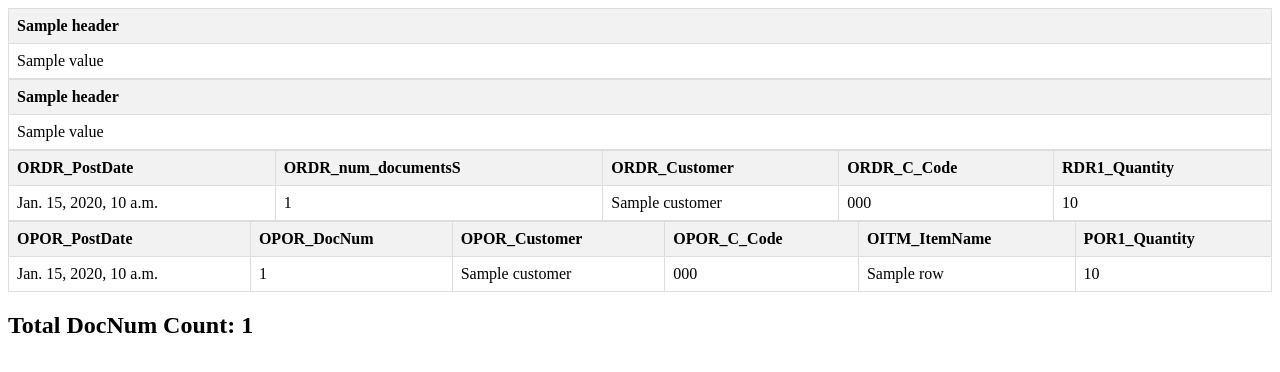
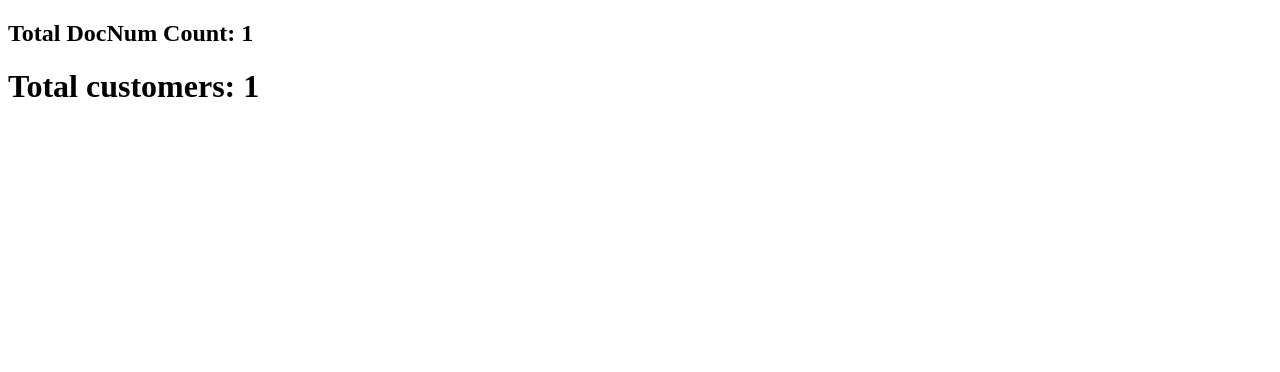
Before and after one commit to PeterMunyua-arch/Dashboard, a Django app: template analysis/templates/analysis/results.html in a window 1280 px wide. Shown: the top 372 px of the page. Run offline with Django 5.2, Linux system fonts and the light colour scheme; the template is opened without the code that fills it: most values are stand-ins (such as "Sample title", 1, 10 or a date in 2020).

Commit message:
new changes

```diff
--- a/analysis/templates/analysis/results.html
+++ b/analysis/templates/analysis/results.html
@@ -4,111 +4,16 @@
     <meta charset="UTF-8">
     <meta name="viewport" content="width=device-width, initial-scale=1.0">
     <title>Sales and Purchases Reports</title>
-    <style>
-        table {
-            border-collapse: collapse;
-            width: 100%;
-        }
+</head>
 
-        th, td {
-            border: 1px solid #dddddd;
-            text-align: left;
-            padding: 8px;
-        }
+<body>
 
-        th {
-            background-color: #f2f2f2;
-        }
-    </style>
-</head>
-<body>
-    <table>
-        <tr>
-            {% for header in results1.0.keys %}
-               <th>{{ header }}</th>
-            {% endfor %}
-        </tr>
+    <div>
+        <h2>Total DocNum Count: {{ total_doc_num_count }}</h2>
+    </div>
 
-        {% for row in results1 %}
-           <tr>
-            {% for value in row.values %}
-                <td>{{ value }}</td>
-            {% endfor %}
-           </tr>
-        {% endfor %}
-    </table>
-
-    <table>
-        <tr>
-            {% for header in results2.0.keys %}
-               <th>{{ header }}</th>
-            {% endfor %}
-        </tr>
-
-
-        {% for row in results1 %}
-           <tr>
-            {% for value in row.values %}
-                <td>{{ value }}</td>
-            {% endfor %}
-           </tr>
-        {% endfor %}
-    </table>
-
-
-
-    <a href="analysis/sales_analysis.html"></a>
-    <!-- Display results1 in a table -->
-<table border="1">
-    <thead>
-        <tr>
-            <th>ORDR_PostDate</th>
-            <th>ORDR_num_documentsS</th>
-            <th>ORDR_Customer</th>
-            <th>ORDR_C_Code</th>
-            <th>RDR1_Quantity</th>
-        </tr>
-    </thead>
-    <tbody>
-        {% for row in results1 %}
-            <tr>
-                <td>{{ row.PostDate }}</td>
-                <td>{{ num_documents }}</td>
-                <td>{{ row.Customer }}</td>
-                <td>{{ row.C_Code }}</td>
-                <td>{{ row.Quantity }}</td>
-            </tr>
-        {% endfor %}
-    </tbody>
-</table>
-
-<table border="1">
-    <thead>
-        <tr>
-            <th>OPOR_PostDate</th>
-            <th>OPOR_DocNum</th>
-            <th>OPOR_Customer</th>
-            <th>OPOR_C_Code</th>
-            <th>OITM_ItemName</th>
-            <th>POR1_Quantity</th>
-        </tr>
-    </thead>
-    <tbody>
-        {% for row in results2 %}
-            <tr>
-                <td>{{ row.PostDate }}</td>
-                <td>{{ row.DocNum }}</td>
-                <td>{{ row.Customer }}</td>
-                <td>{{ row.C_Code }}</td>
-                <td>{{ row.ItemName }}</td>
-                <td>{{ row.Quantity }}</td>
-            </tr>
-        {% endfor %}
-    </tbody>
-</table>
-
-<h2>Total DocNum Count: {{ total_doc_num_count }}</h2>
-
-
+    <div>
+        <h1>Total customers: {{ total_customers }}</h1>
+    </div>
 </body>
 </html>
```
Also changed, not shown: analysis/views.py (+7 -1 lines).
